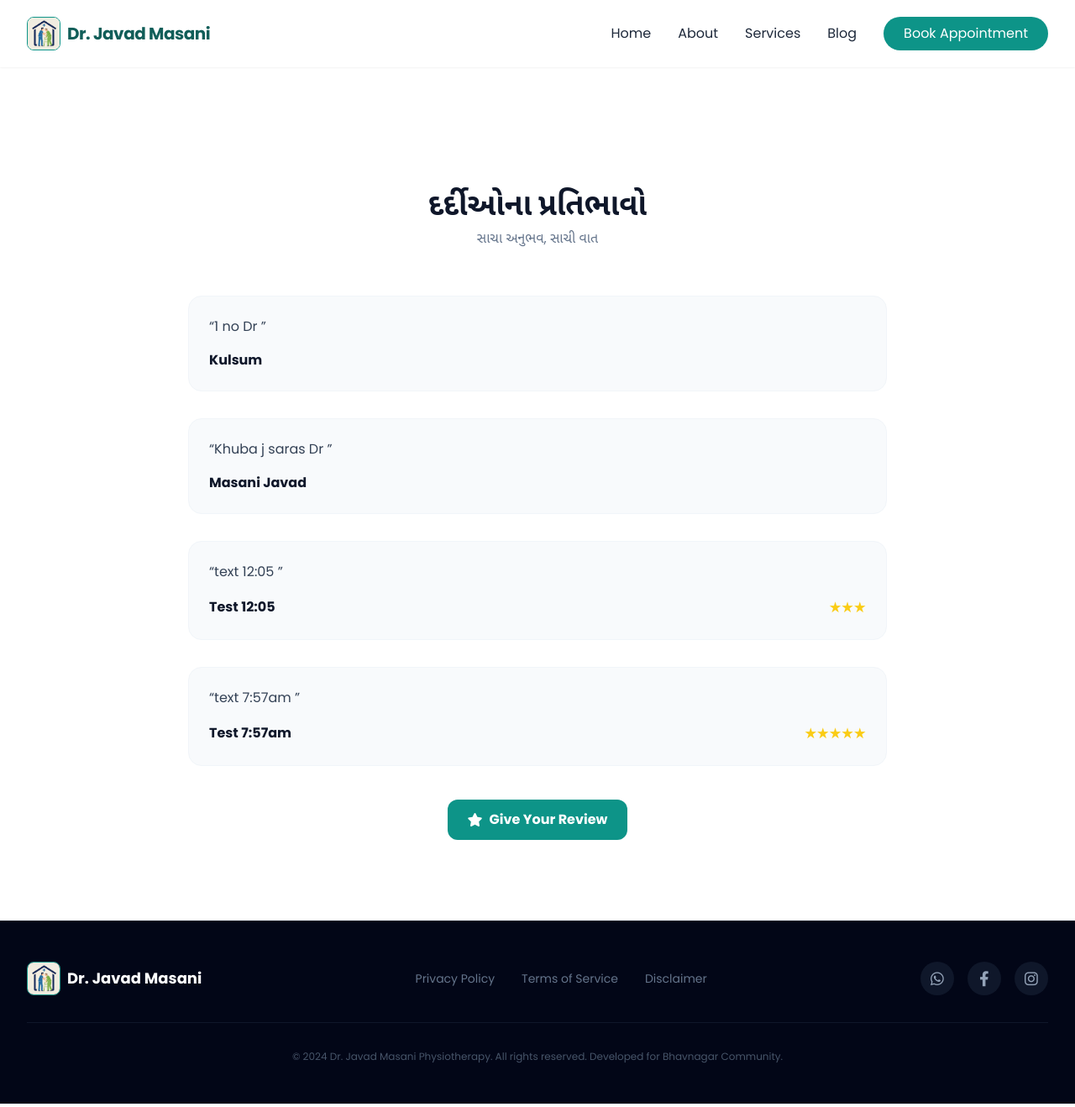
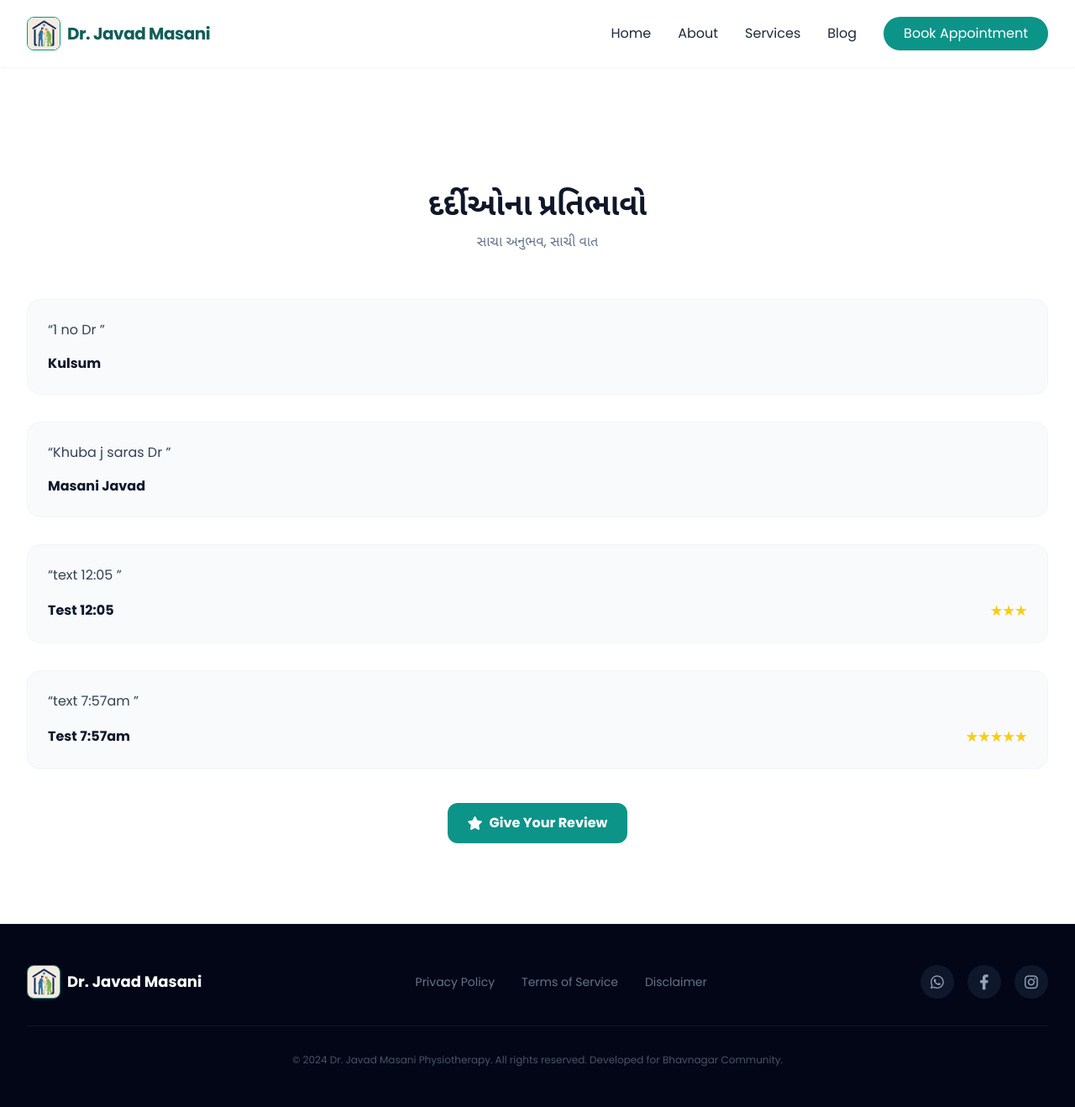
Before and after one commit to JavadMasani/Araogya, a Jekyll site: the page built from reviews.md, in a window 1280 px wide and 1318 px high. Shown: the whole window at 84% size. Built offline with Jekyll 4.4.1, drawn with Linux system fonts in a browser that asks for light colours; nearby versions of some CDN libraries.

Commit message:
Update reviews.md

```diff
--- a/reviews.md
+++ b/reviews.md
@@ -4,10 +4,10 @@ title: Patient Reviews
 ---
 
 <section class="py-24 bg-white">
-  <div class="max-w-4xl mx-auto px-4 sm:px-6 lg:px-8">
+  <div class="max-w-7xl mx-auto px-4 sm:px-6 lg:px-8">
 
     <div class="text-center mb-14">
-      <h1 class="text-4xl font-bold text-slate-900 mb-2">
+      <h1 class="text-4xl font-bold text-slate-900 mb-3">
         દર્દીઓના પ્રતિભાવો
       </h1>
       <p class="text-slate-500 font-gujarati">
```
